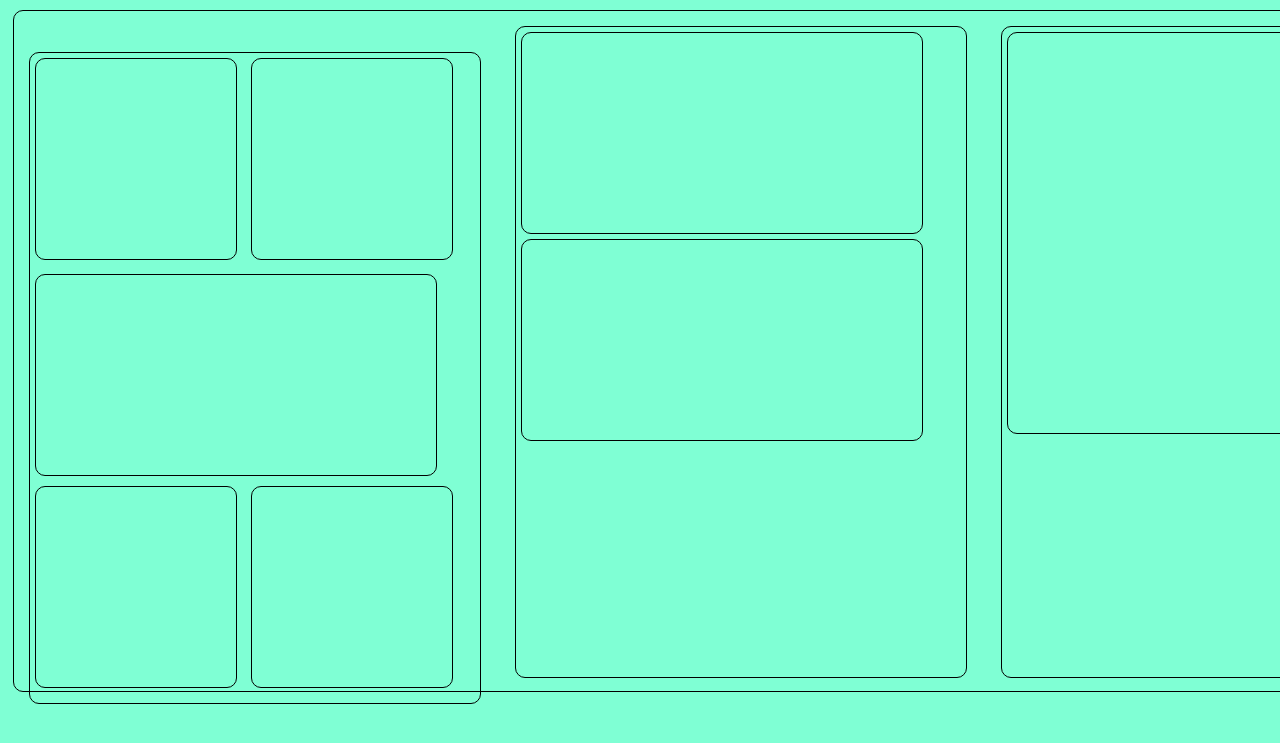
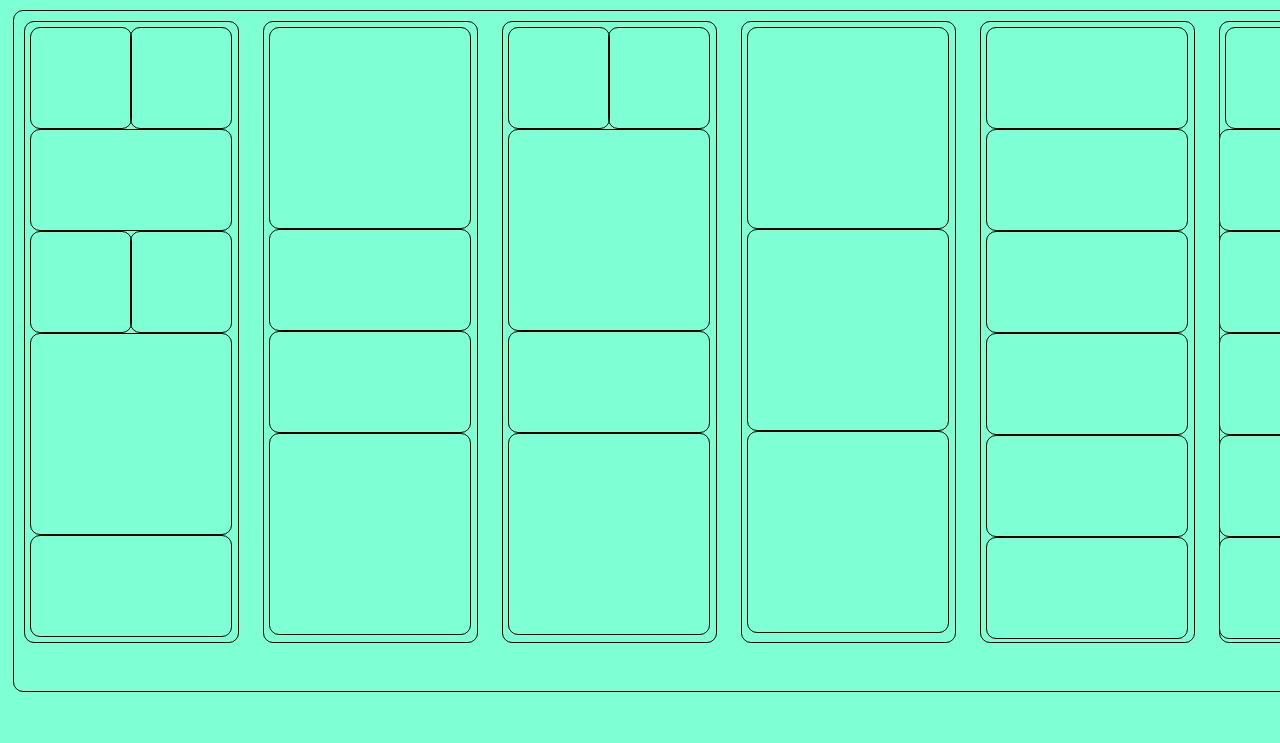
Before and after one commit to Alex-N-1985/HomeWork-07, a plain HTML site: page index.html in a window 1280 px wide. Shown: the part 37-780 px from the top of the page. Drawn offline with Linux system fonts and the light colour scheme.

Commit message:
Обновление результатов

```diff
--- a/css/style.css
+++ b/css/style.css
@@ -11,9 +11,11 @@ h1 {
     font-family: sans-serif;
     font-size: 30px;
 }
+
 .main {
     position: absolute;
     margin: 1%;
+    padding: 0;
     width: 1500px;
     height: 680px;
     border: 1px solid black;
@@ -22,37 +24,48 @@ h1 {
 
 .group {
     position: relative;
-    margin: 1%;
-    width: 450px;
+    margin: 10px;
+    padding: 5px;
+    width: 203px;
+    line-height: 0;
     display: inline-block;
-    height: 650px;
+    vertical-align: top;
+    height: 610px;
     border: 1px solid black;
     border-radius: 10px;
 }
 
 .square {
     display: inline-block;
-    margin: 5px;
-    width: 200px;
-    height: 200px;
+    position: relative;
+    margin: 0;
+    padding: 0;
+    width: 100px;
+    height: 100px;
     border: 1px solid black;
     border-radius: 10px;
 }
 
+.square + .square {
+    margin-left: -.36em;
+}
+
 .rectangle {
     font-display: inline-block;
-    margin: 5px;
-    width: 400px;
-    height: 200px;
+    position: relative;
+    margin: 0;
+    width: 200px;
+    height: 100px;
     border: 1px solid black;
     border-radius: 10px;
 }
 
 .bigsquare {
     font-display: inline-block;
-    margin: 5px;
-    width: 400px;
-    height: 400px;
+    position: relative;
+    margin: 0;
+    width: 200px;
+    height: 200px;
     border: 1px solid black;
     border-radius: 10px;
 }
--- a/index.html
+++ b/index.html
@@ -15,13 +15,48 @@
             <div class="rectangle"></div>
             <div class="square"></div>
             <div class="square"></div>
+            <div class="bigsquare"></div>
+            <div class="rectangle"></div>
+        </div>
+        <div class="group">
+            <div class="bigsquare"></div>
+            <div class="rectangle"></div>
+            <div class="rectangle"></div>
+            <div class="bigsquare"></div>
+        </div>
+        <div class="group">
+            <div class="square"></div>
+            <div class="square"></div>
+            <div class="bigsquare"></div>
+            <div class="rectangle"></div>
+            <div class="bigsquare"></div>
+        </div>
+        <div class="group">
+            <div class="bigsquare"></div>
+            <div class="bigsquare"></div>
+            <div class="bigsquare"></div>
         </div>
         <div class="group">
             <div class="rectangle"></div>
             <div class="rectangle"></div>
+            <div class="rectangle"></div>
+            <div class="rectangle"></div>
+            <div class="rectangle"></div>
+            <div class="rectangle"></div>
         </div>
         <div class="group">
-            <div class="bigsquare"></div>
+            <div class="square"></div>
+            <div class="square"></div>
+            <div class="square"></div>
+            <div class="square"></div>
+            <div class="square"></div>
+            <div class="square"></div>
+            <div class="square"></div>
+            <div class="square"></div>
+            <div class="square"></div>
+            <div class="square"></div>
+            <div class="square"></div>
+            <div class="square"></div>
         </div>
     </div>
 </body>
```
